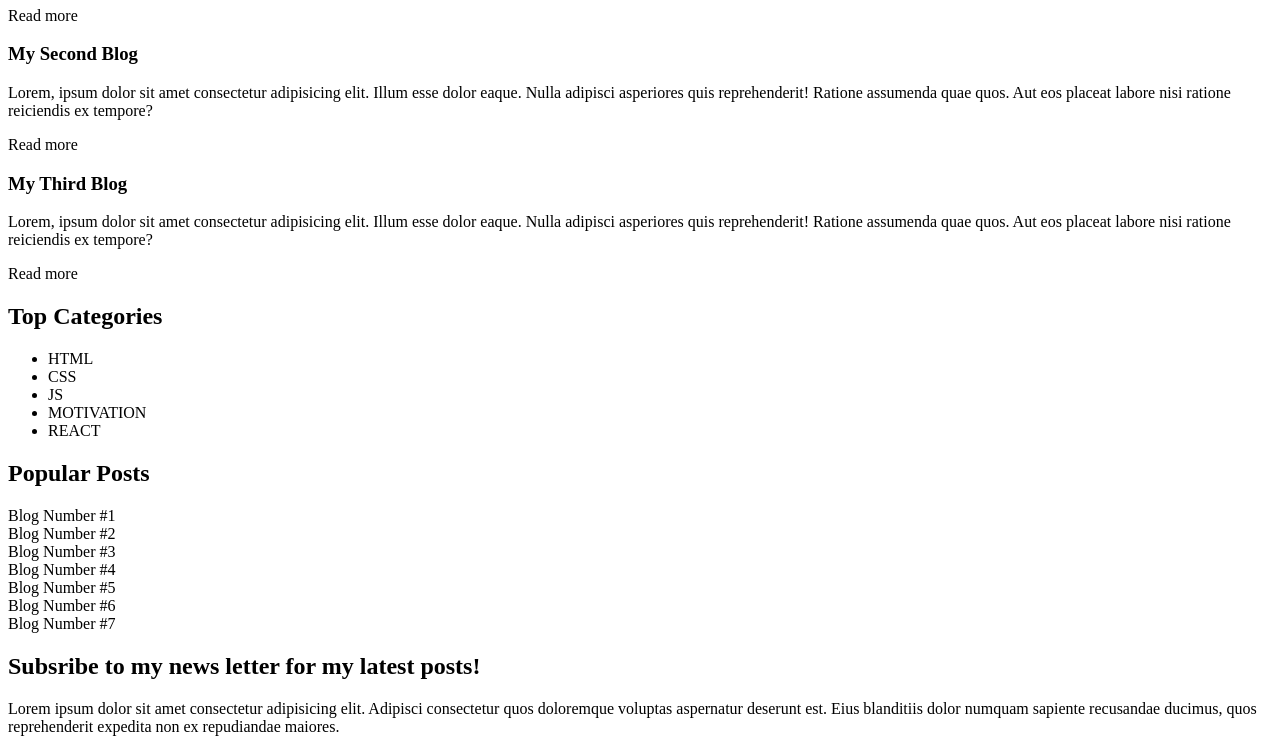
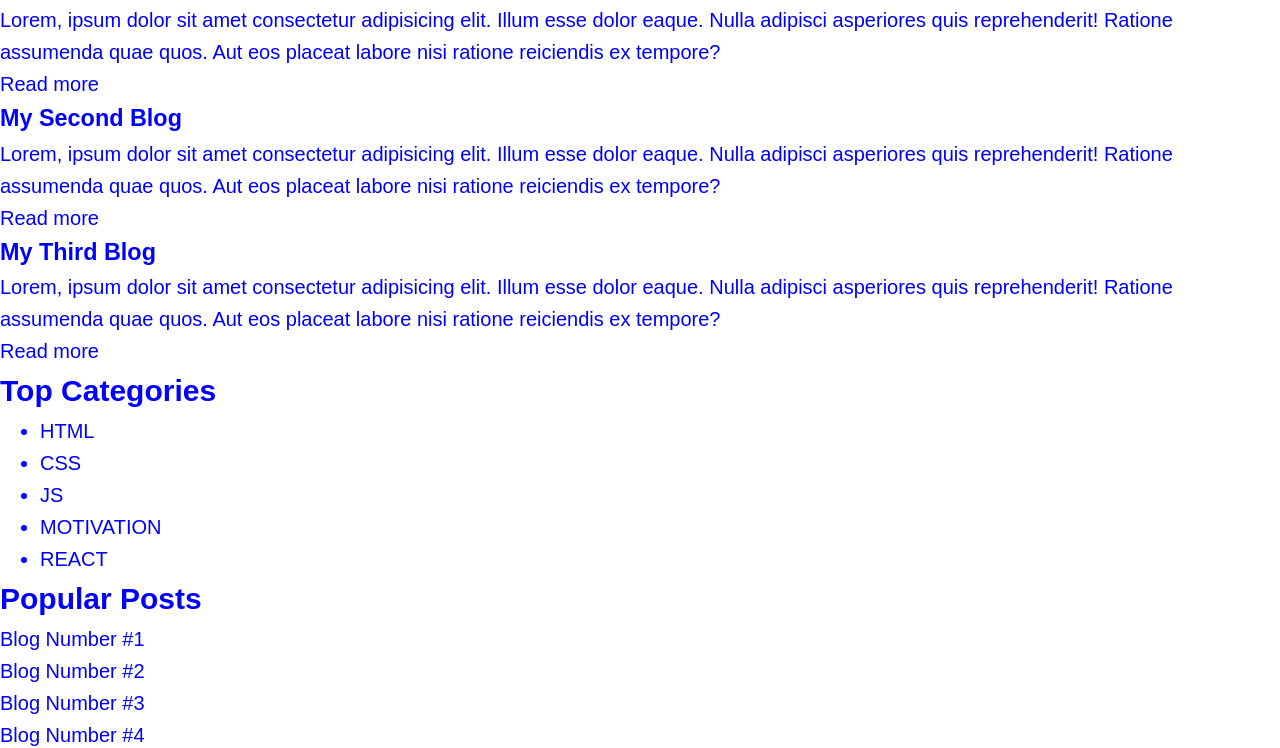
Before and after one commit to FarazChand/devpath-blog, a website: page index.html in a window 1280 px wide. Shown: the part 337-1085 px from the top of the page. Drawn offline with Linux system fonts and the light colour scheme.

Commit message:
Added: CSS folder, img folder, imported fonts and css

```diff
--- /dev/null
+++ b/css/main.css
@@ -0,0 +1,32 @@
+:root {
+  /* Preset Colors */
+  --clr-primary-300: blue;
+
+  --clr-neutral-100: #fff;
+
+  /* Preset Fonts */
+  --ff-primary: "Open-sans", sans-serif;
+}
+
+/* Basic Reset */
+*,
+*::before,
+*::after {
+  box-sizing: border-box;
+}
+
+* {
+  margin: 0;
+}
+
+html {
+  font-size: 62.5%;
+}
+
+body {
+  font-family: var(--ff-primary);
+  font-weight: 400;
+  color: var(--clr-primary-300);
+  font-size: 2rem;
+  line-height: 1.6;
+}
--- a/index.html
+++ b/index.html
@@ -5,6 +5,10 @@
     <meta http-equiv="X-UA-Compatible" content="IE=edge" />
     <meta name="viewport" content="width=device-width, initial-scale=1.0" />
     <title>DevPath 🚶‍♂️</title>
+    <link rel="preconnect" href="https://fonts.googleapis.com">
+    <link rel="preconnect" href="https://fonts.gstatic.com" crossorigin>
+    <link href="https://fonts.googleapis.com/css2?family=Open+Sans:wght@300;400;500&display=swap" rel="stylesheet">
+    <link rel="stylesheet" href="css/main.css">
   </head>
   <body>
     <container>
```
Also changed, not shown: 4 other files.
